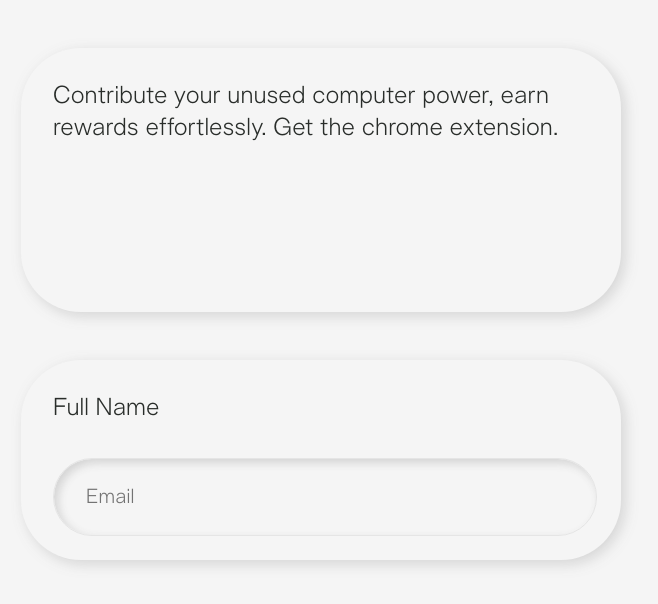
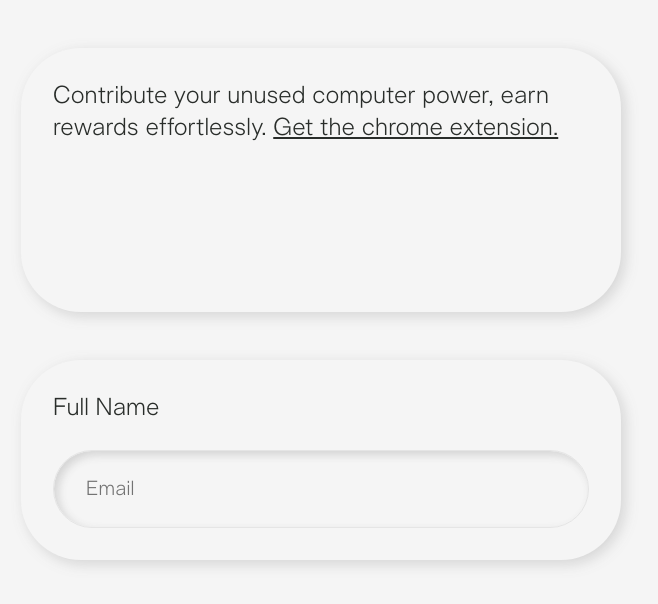
Before and after one commit to blocklessnetwork/bless-ui, a Next.js app: page /get-started in a window 1280 px wide. Shown: the top 604 px of the page, without its empty margins (319-977 px from the left). Built offline with nearby package versions, Linux system fonts and the light colour scheme.

Commit message:
Updated Input width.

```diff
--- a/src/app/get-started/page.tsx
+++ b/src/app/get-started/page.tsx
@@ -1,23 +1,24 @@
 import Input from '@/components/ui/input'
+import Link from 'next/link'
 import * as React from 'react'
 
 export default function GetStartedPage() {
 	return (
-
 		<div className="flex-1 items-center justify-items-center p-12 bg-slate">
 			<div className="p-8 mb-12 bg-slate w-[600px] h-[264px] rounded-60 drop-shadow-main">
 				<p className="text-2xl text-charcoal">
-						Contribute your unused computer power, earn rewards effortlessly. Get the chrome
-						extension.
+					Contribute your unused computer power, earn rewards effortlessly.{' '}
+					<Link href="https://chromewebstore.google.com/category/extensions" target="_blank">
+						Get the chrome extension.
+					</Link>
 				</p>
 			</div>
-				<div className="relative p-8 bg-slate w-[600px] h-[200px] rounded-60 drop-shadow-main">
+			<div className="m-auto p-8 bg-slate w-[600px] h-[200px] rounded-60 drop-shadow-main">
+				<div className="relative h-full">
 					<p className="text-2xl text-charcoal">Full Name</p>
-					<div className="absolute bottom-6 w-full pr-14">
-						<Input placeholder="Email" />
+					<Input className="absolute bottom-0" placeholder="Email" />
 				</div>
 			</div>
 		</div>
-
 	)
 }
--- a/src/app/globals.css
+++ b/src/app/globals.css
@@ -126,6 +126,18 @@ a {
 	text-underline-offset: 2px;
 
 	&:hover {
-		opacity: .5;
+		opacity: 0.5;
 	}
 }
+
+.parent {
+	width: 100%;
+}
+
+input,
+select,
+textarea {
+	box-sizing: border-box !important;
+	-moz-box-sizing: border-box;
+	-webkit-box-sizing: border-box;
+}
--- a/src/app/page.tsx
+++ b/src/app/page.tsx
@@ -1,7 +1,6 @@
 import Link from 'next/link'
+
 import './globals.css'
-
-
 
 export default function Landing() {
 	return (
--- a/src/components/ui/input.tsx
+++ b/src/components/ui/input.tsx
@@ -9,7 +9,7 @@ const Input = React.forwardRef<HTMLInputElement, InputProps>(
 			<input
 				type={type}
 				className={cn(
-					`flex h-[78px] w-full rounded-full
+					`flex h-[78px] w-full box-border rounded-full
           border border-input bg-slate
           px-8 py-2 text-xl ring-offset-background
           shadow-inner-slate
--- a/tailwind.config.ts
+++ b/tailwind.config.ts
@@ -58,7 +58,7 @@ const config: Config = {
 				sm: 'calc(var(--radius) - 4px)'
 			},
 			dropShadow: {
-				'main': '4px 4px 7px rgba(75, 75, 75, 0.19)'
+				main: '4px 4px 7px rgba(75, 75, 75, 0.19)'
 			},
 			boxShadow: {
 				'inner-slate': 'inset 4px 4px 8px 0px rgba(75, 75, 75, 0.19)',
```
Lines whose indentation alone changed are shown as unchanged.
